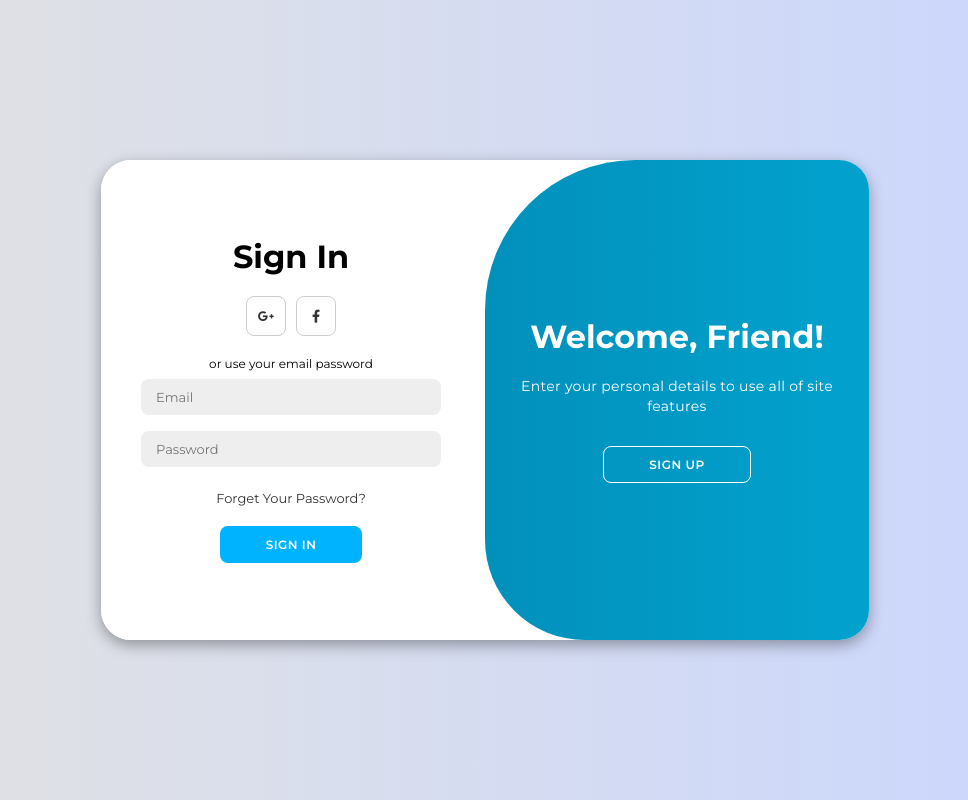
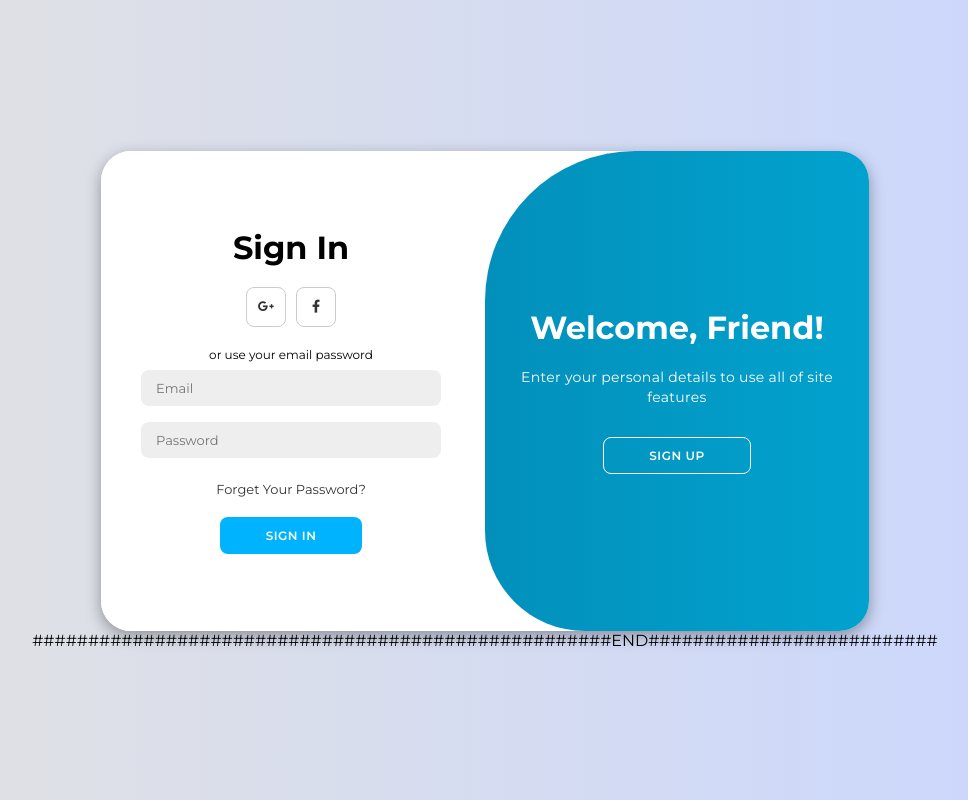
Before and after one commit to Sakthivelkvs/MechLand, a Django app: page /login/ in a window 1280 px wide. Shown: the whole page, without its empty margins (155-1123 px from the left). Run offline with Django 5.2, Linux system fonts and the light colour scheme.

Commit message:
April 21

```diff
--- a/myapp/templates/login.html
+++ b/myapp/templates/login.html
@@ -105,3 +105,6 @@
 </body>
 
 </html>
+
+
+####################################################END##########################
```
